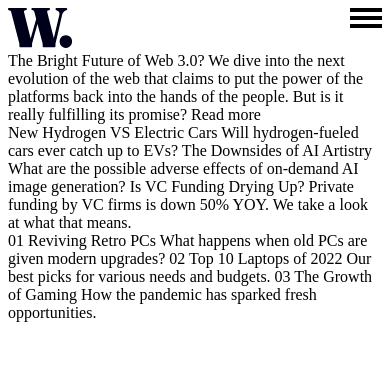
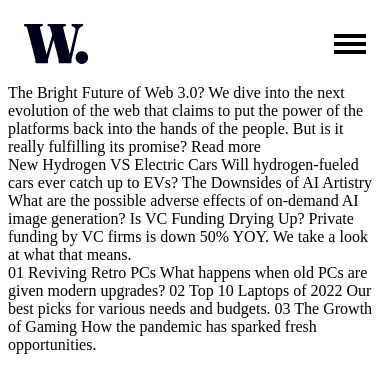
Before and after one commit to kunleshow/news-homepage-main, a plain HTML site: page index.html in a window 390 px wide. Drawn offline with Linux system fonts and the light colour scheme.

Commit message:
mobile hamburger completed

```diff
--- a/assets/css/style.css
+++ b/assets/css/style.css
@@ -1,29 +1,65 @@
+/* Header styles */
 .mainHeader{
     display: flex;
     justify-content: space-between;
+    padding: 1rem;
+    align-items: center;
+}
+
+/* Logo styles */
+.logoContainer{
+    display: inline-block;
+}
+
+/* Input styles */
+.mainHeader #input{
+    display: none;
+}
+
+/* Hamburger container styles */
+.menuContainer{
+    display: inline-block;
+    width: 2rem;
+
+}
+
+/* Hamgurger styles */
+
+.menuContainer .hamburger{
+    position: relative;
+    display: block;
+    background-color: black;
+    width: 100%;
+    height: 4px;
+    margin-bottom: 0.25rem;
+}
+
+.hamburger::before{
+    position: absolute;
+    content: "";
+    display: block;
+    background-color: black;
+    width: 100%;
+    height: 4px;
+    margin-top: -0.5rem;
+}
+.hamburger::after{
+    position: absolute;
+    content: "";
+    display: block;
+    background-color: black;
+    width: 100%;
+    height: 4px;
+    margin-top: 0.5rem;
 }
 
 .navbar{
     display: none;
 }
 
-.logoContainer{
-    display: inline-block;
+
+
+/* Active Menu styles */
+.mainHeader #input:checked ~ .navbar{
+    display: block;
 }
-
-.menuContainer{
-    /* border: 2px solid black; */
-    display: inline-block;
-    width: 2rem;
-    /* margin-inline-start: auto;
-    margin-inline-end: 1rem; */
-
-}
-
-.menuContainer span.hamburger{
-    display: block;
-    background-color: black;
-    width: 100%;
-    height: 4px;
-    margin-bottom: 0.25rem;
-}
--- a/index.html
+++ b/index.html
@@ -17,19 +17,13 @@
 
     </div>
 
+    <input type="checkbox" id="input">
+
     <div class="menuContainer">
-      <span class="hamburger">
-
-      </span>
-
-      <span class="hamburger">
-
-      </span>
-
-      <span class="hamburger">
-
-      </span>
-
+      <label for="input" class="hamburger"></label>
+      <!-- <span class="hamburger"></span>
+      <span class="hamburger"></span>
+      <span class="hamburger"></span> -->
     </div>
 
     <nav class="navbar">
```
